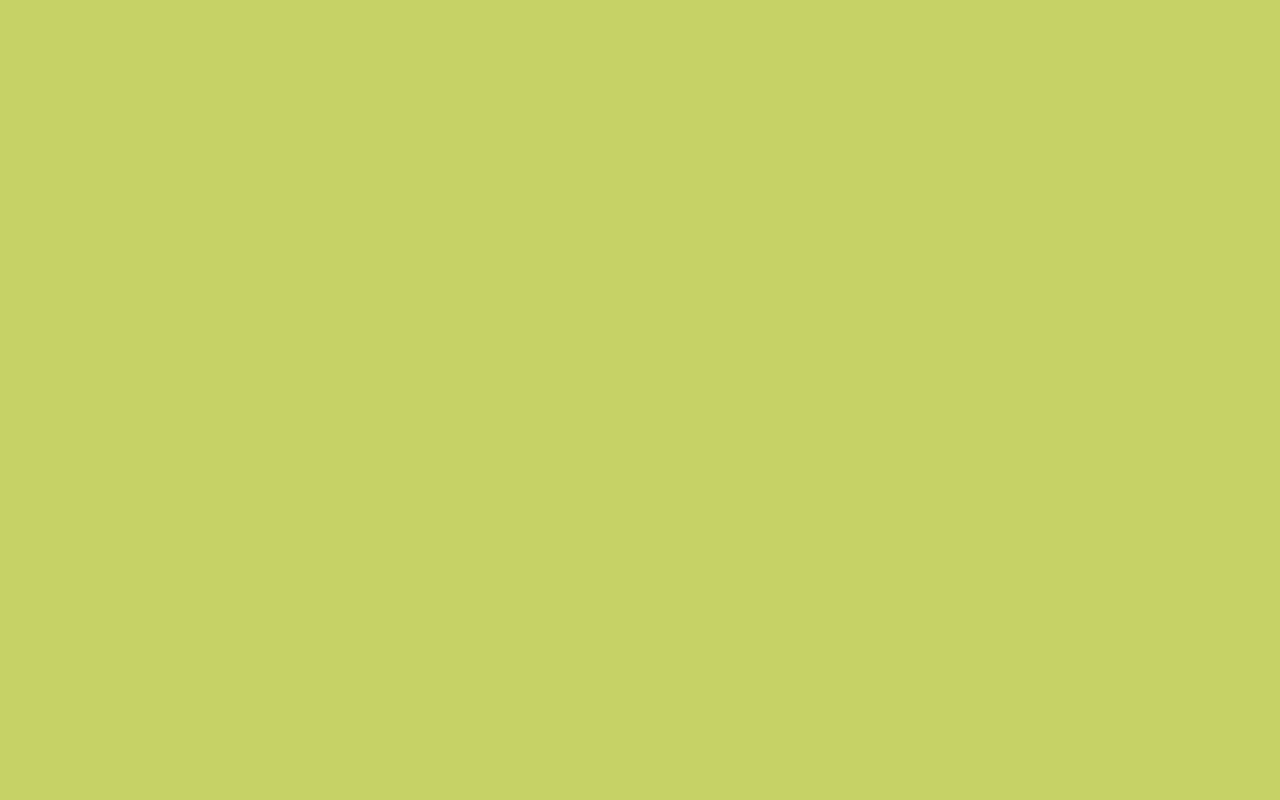
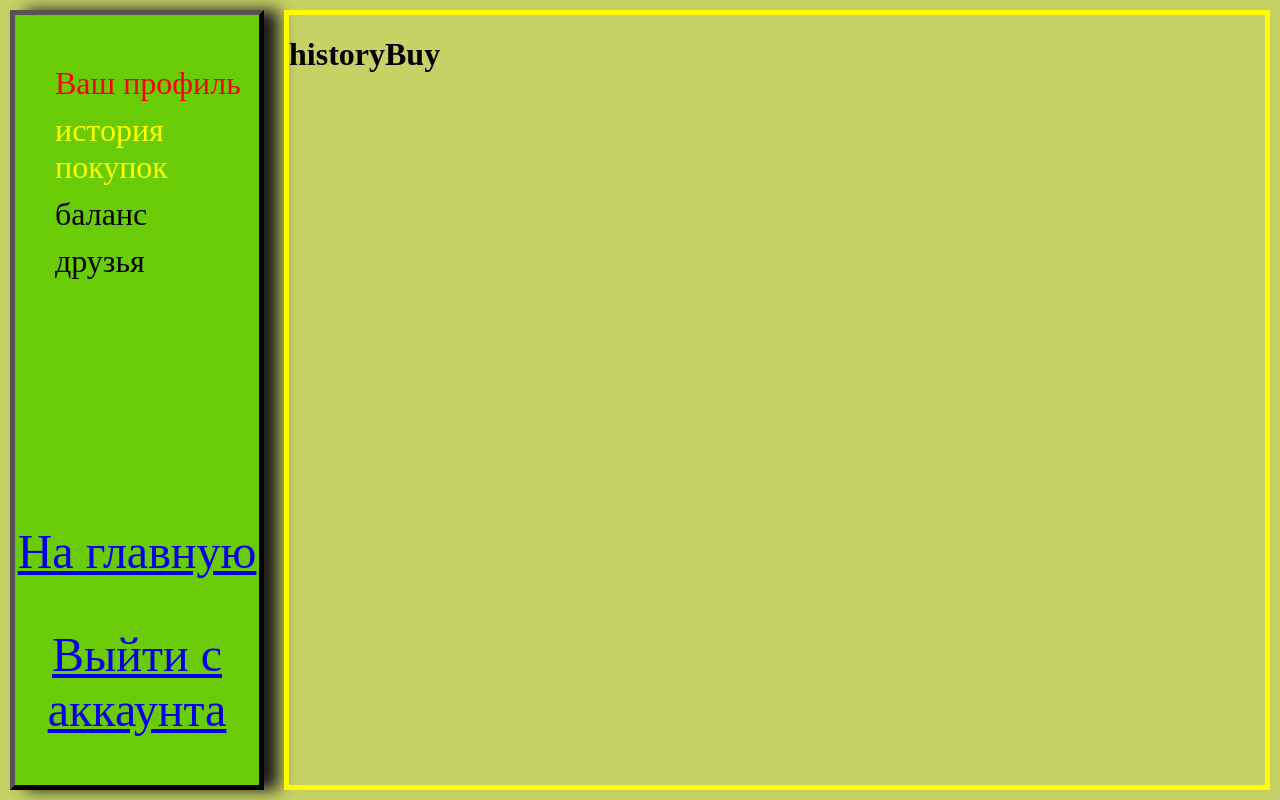
Before and after one commit to miskaOlega/store-dogs, a React (Create React App) app: page /account/historyBuy in a window 1280 px wide. Before the commit this address had no page. Built offline with nearby package versions, Linux system fonts and the light colour scheme; data requests are answered from the project's data file.

Commit message:
work accaunt

```diff
--- a/src/Main/Main.jsx
+++ b/src/Main/Main.jsx
@@ -11,7 +11,7 @@ const Main = () => {
 
     useMemo(() => {
         if(account) {
-            setInAccountText(account.name)
+            setInAccountText(<NavLink to="/account">{account.name}</NavLink>)
         }
     } , [account]);
 
--- a/src/RoutesMain.jsx
+++ b/src/RoutesMain.jsx
@@ -13,6 +13,7 @@ import Leash from "./Main/leash/leash.jsx";
 import MenuForAccounts from "./accounts/MenuForAccounts.jsx";
 import Account from "./accounts/account/Account.jsx";
 import YourProfile from "./accounts/account/your profile/yourProfile.jsx";
+import HistoryBuy from "./accounts/account/historyBuy/historyBuy.jsx";
 
 
 const RoutesMain = () => {
@@ -35,6 +36,7 @@ const RoutesMain = () => {
          <Route path="/menuForAccount" element={<MenuForAccounts />}/>
          <Route path="/account" element={<Account />} >
             <Route path="yourProfile" element={<YourProfile />}/>
+            <Route path="historyBuy" element ={<HistoryBuy />} />
             </Route>
         </Routes>
         </>
--- a/src/accounts/account/Account.jsx
+++ b/src/accounts/account/Account.jsx
@@ -4,7 +4,13 @@ import style from "../../styles/styleOfAccount.module.css";
 import { Outlet, NavLink } from "react-router-dom";
 
 const Account = () => {
-const {account} = useContext(ContextAccounts);
+const {account , setAccount} = useContext(ContextAccounts);
+
+const clickOutAccount = () => {
+    setAccount();
+}
+
+const styleLiNav = ({isActive}) => isActive ? {color: "yellow" , textDecoration: "none"} : {color: "red" , textDecoration: "none"}
 
     return (
     <div id={style.container}>
@@ -13,8 +19,8 @@ const {account} = useContext(ContextAccounts);
         <div id={style.columnLeft}>
             <div id={style.header}>
             <ul>
-                <li><NavLink to='/account/yourProfile'>Ваш профиль</NavLink></li>
-                <li>история покупок</li>
+                <li><NavLink style={styleLiNav} to='/account/yourProfile'>Ваш профиль</NavLink></li>
+                <li><NavLink style={styleLiNav} to="/account/historyBuy">история покупок</NavLink></li>
                 <li>баланс</li>
                 <li>друзья</li>
             </ul>
@@ -22,6 +28,7 @@ const {account} = useContext(ContextAccounts);
 
             <div id={style.footer}>
                 <p><NavLink to="/main/about">На главную</NavLink></p>
+                <p onClick={clickOutAccount}><NavLink to="/main">Выйти с аккаунта</NavLink></p>
                 </div>
 
         </div>
--- /dev/null
+++ b/src/accounts/account/historyBuy/historyBuy.jsx
@@ -0,0 +1,9 @@
+const HistoryBuy = () => {
+    return (
+        <>
+        <h1>historyBuy</h1>
+        </>
+    )
+}
+
+export default HistoryBuy
--- a/src/styles/styleOfAccount.module.css
+++ b/src/styles/styleOfAccount.module.css
@@ -17,7 +17,6 @@ div#columnLeft {
         list-style-type: none;
         margin-top: 50px;
         li {
-            color: red;
             font-size:xx-large;
             margin-top: 10px;
         }
```
